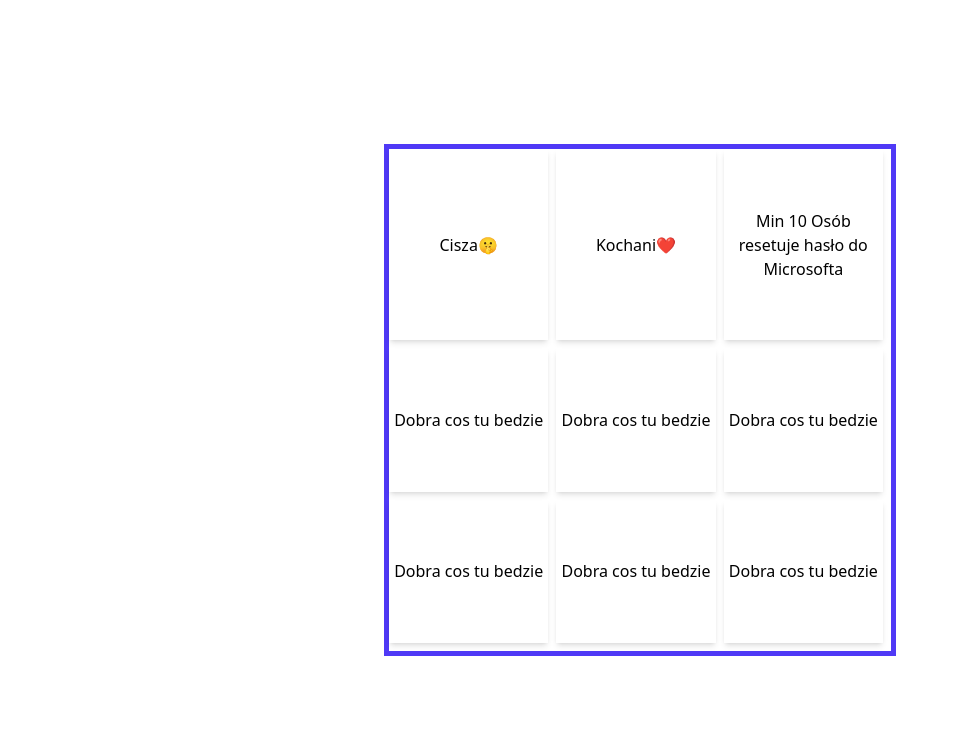
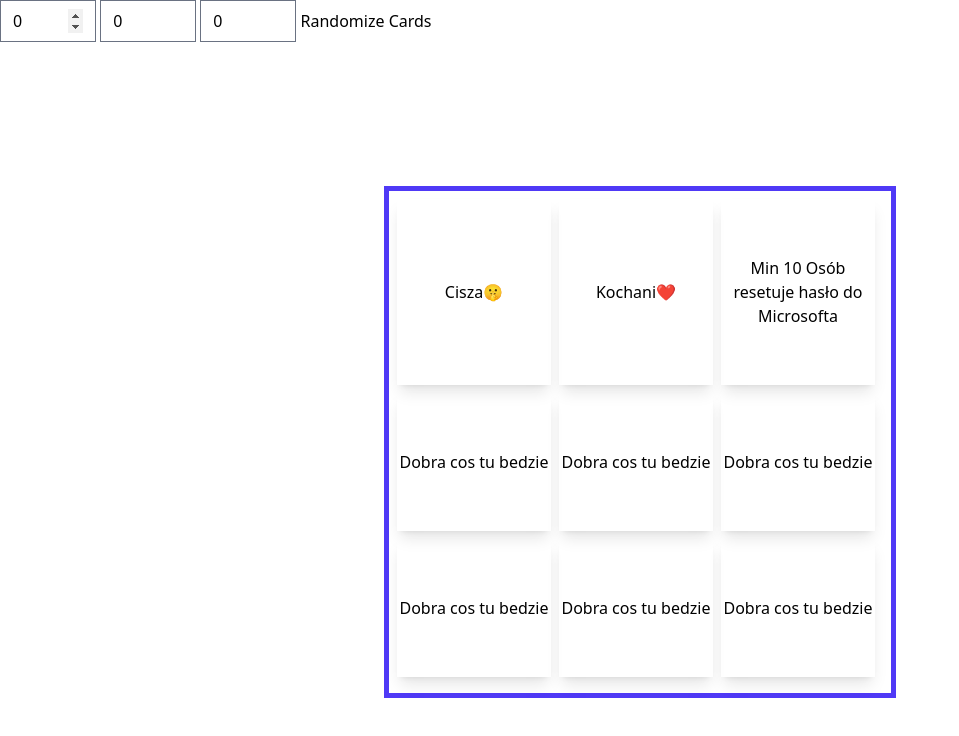
Before and after one commit to Mofy0/BingoZB, a SvelteKit app in the folder BingoZB/: page / in a window 1280 px wide. Shown: the top 736 px of the page, without its empty margins (0-959 px from the left). Built offline with nearby package versions, Linux system fonts and the light colour scheme.

Commit message:
Added Randomizer for BingoCards

```diff
--- a/BingoZB/src/json/bingocards.json
+++ b/BingoZB/src/json/bingocards.json
@@ -14,11 +14,23 @@
         "medium":[
             {
                 "text": "Min 5 Osób resetuje hasło do Microsofta"
+            },
+            {
+                "text": "Kochani❤️x2"
+            },
+            {
+                "text": "Rage Bait"
             }
         ],
         "hard":[
             {
                 "text": "Min 10 Osób resetuje hasło do Microsofta"
+            },
+            {
+                "text": "Kochani❤️x4"
+            },
+            {
+                "text": "Pójdzie do wychowawcy"
             }
         ]
     }
--- a/BingoZB/src/routes/+page.svelte
+++ b/BingoZB/src/routes/+page.svelte
@@ -1,4 +1,5 @@
-	<script >
+
+    <script >
 	import { parse } from "svelte/compiler";
     import jsondata from '../../src/json/bingocards.json';
 
@@ -10,18 +11,61 @@
                 e.target.classList.add("bg-green-400");
             }
         }
+        function randomizeCards() {
+            let buttons = document.querySelectorAll("#BingoBT");
+            let easyCount = parseInt(document.getElementById("easyCount").value);
+            let mediumCount = parseInt(document.getElementById("mediumCount").value);
+            let hardCount = parseInt(document.getElementById("hardCount").value);
+
+            if(easyCount + mediumCount + hardCount !== 9) {
+                alert("The total number of cards must be 9.");
+                return;
+            }
+            buttons.forEach((button) => {
+                button.classList.remove("bg-green-400");
+            });
+            let selectedCards = [];
+            let easyCards = jsondata.cards.easy.slice();
+            let mediumCards = jsondata.cards.medium.slice();
+            let hardCards = jsondata.cards.hard.slice();
+            for (let i = 0; i < 4; i++) {
+                let randomIndex = Math.floor(Math.random() * easyCards.length);
+                selectedCards.push(easyCards[randomIndex]);
+                easyCards.splice(randomIndex, 1);
+            }
+            for (let i = 0; i < 3; i++) {
+                let randomIndex = Math.floor(Math.random() * mediumCards.length);
+                selectedCards.push(mediumCards[randomIndex]);
+                mediumCards.splice(randomIndex, 1);
+            }
+            for (let i = 0; i < 2; i++) {
+                let randomIndex = Math.floor(Math.random() * hardCards.length);
+                selectedCards.push(hardCards[randomIndex]);
+                hardCards.splice(randomIndex, 1);
+            }
+            selectedCards.sort(() => Math.random() - 0.5);
+            buttons.forEach((button, index) => {
+                button.textContent = selectedCards[index].text;
+            });
+        }
         </script>
-    <div class="flex justify-center items-center h-screen">
-    <div id="BingoDiv" class="space-x-2 space-y-2 w-128 h-128 border-5 border-indigo-600 grid grid-cols-3 text-center text-wrap: wrap-anywhere">
-        <button id="BingoBT" class="shadow-md hover:bg-sky-100" on:click={increment}>{jsondata.cards.easy[0].text}</button>
-		<button id="BingoBT" class="shadow-md hover:bg-sky-100" on:click={increment}>{jsondata.cards.easy[1].text}</button>
-		<button id="BingoBT" class="shadow-md hover:bg-sky-100" on:click={increment}>{jsondata.cards.hard[0].text}</button>
-		<button id="BingoBT" class="shadow-md hover:bg-sky-100" on:click={increment}>Dobra cos tu bedzie</button>
-		<button id="BingoBT" class="shadow-md hover:bg-sky-100" on:click={increment}>Dobra cos tu bedzie</button>
-		<button id="BingoBT" class="shadow-md hover:bg-sky-100" on:click={increment}>Dobra cos tu bedzie</button>
-		<button id="BingoBT" class="shadow-md hover:bg-sky-100" on:click={increment}>Dobra cos tu bedzie</button>
-		<button id="BingoBT" class="shadow-md hover:bg-sky-100" on:click={increment}>Dobra cos tu bedzie</button>
-        <button id="BingoBT" class="shadow-md hover:bg-sky-100" on:click={increment}>Dobra cos tu bedzie</button>
+        <div id="RandomizeCards">
+            <input type="number" name="easyCount" id="easyCount" min="0" max="9" value="0">
+            <input type="number" name="mediumCount" id="mediumCount" min="0" max="9" value="0">
+            <input type="number" name="hardCount" id="hardCount" min="0" max="9" value="0">
+            <button id="RandomizeButton" class="" on:click={randomizeCards}>Randomize Cards</button>
+        </div>
+    <div class="flex justify-center items-center h-screen appearance-none ">
+    <div id="BingoDiv" class="p-2 space-x-2 space-y-2 w-128 h-128 border-5 border-indigo-600 grid grid-cols-3 text-center text-wrap: wrap-anywhere">
+        <button id="BingoBT" class="shadow-lg hover:bg-stone-200" on:click={increment}>{jsondata.cards.easy[0].text}</button>
+		<button id="BingoBT" class="shadow-lg hover:bg-stone-200" on:click={increment}>{jsondata.cards.easy[1].text}</button>
+		<button id="BingoBT" class="shadow-lg hover:bg-stone-200" on:click={increment}>{jsondata.cards.hard[0].text}</button>
+		<button id="BingoBT" class="shadow-lg hover:bg-stone-200" on:click={increment}>Dobra cos tu bedzie</button>
+		<button id="BingoBT" class="shadow-lg hover:bg-stone-200" on:click={increment}>Dobra cos tu bedzie</button>
+		<button id="BingoBT" class="shadow-lg hover:bg-stone-200" on:click={increment}>Dobra cos tu bedzie</button>
+		<button id="BingoBT" class="shadow-lg hover:bg-stone-200" on:click={increment}>Dobra cos tu bedzie</button>
+		<button id="BingoBT" class="shadow-lg hover:bg-stone-200" on:click={increment}>Dobra cos tu bedzie</button>
+        <button id="BingoBT" class="shadow-lg hover:bg-stone-200" on:click={increment}>Dobra cos tu bedzie</button>
         <button id="BingoBT" class="visibility: hidden" on:click={increment}>Dobra cos tu bedzie</button>
     </div>
     </div>
```
